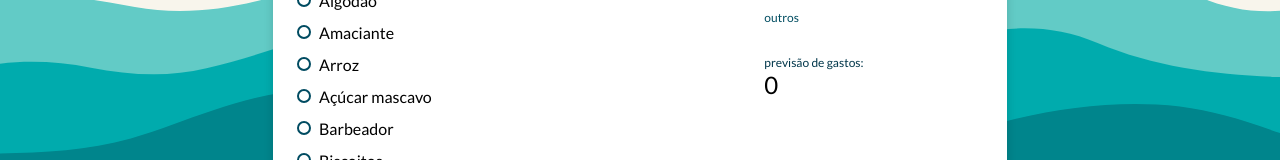
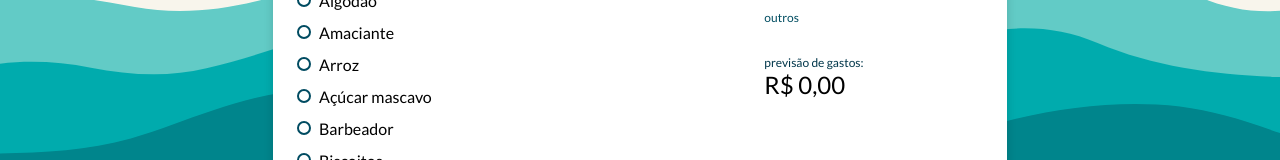
Before and after one commit to lfnandoo/algashopping, a React (Create React App) app: page / in a window 1280 px wide. Shown: the part 351-511 px from the top of the page. Built offline with nearby package versions, Linux system fonts and the light colour scheme.

Commit message:
🔥 toLocaleString method added

```diff
--- a/src/components/App/App.jsx
+++ b/src/components/App/App.jsx
@@ -98,7 +98,13 @@ export default function App() {
                 <h2 style={{ fontWeight: 400, fontSize: 12, color: "#00364A" }}>
                   previsão de gastos:
                 </h2>
-                <div style={{ fontSize: 24 }}>{totalPrice}</div>
+                <div style={{ fontSize: 24 }}>
+                  {totalPrice.toLocaleString("pt-br", {
+                    minimunFractionDigits: 2,
+                    style: "currency",
+                    currency: "BRL",
+                  })}
+                </div>
               </div>
             </div>
           }
```
